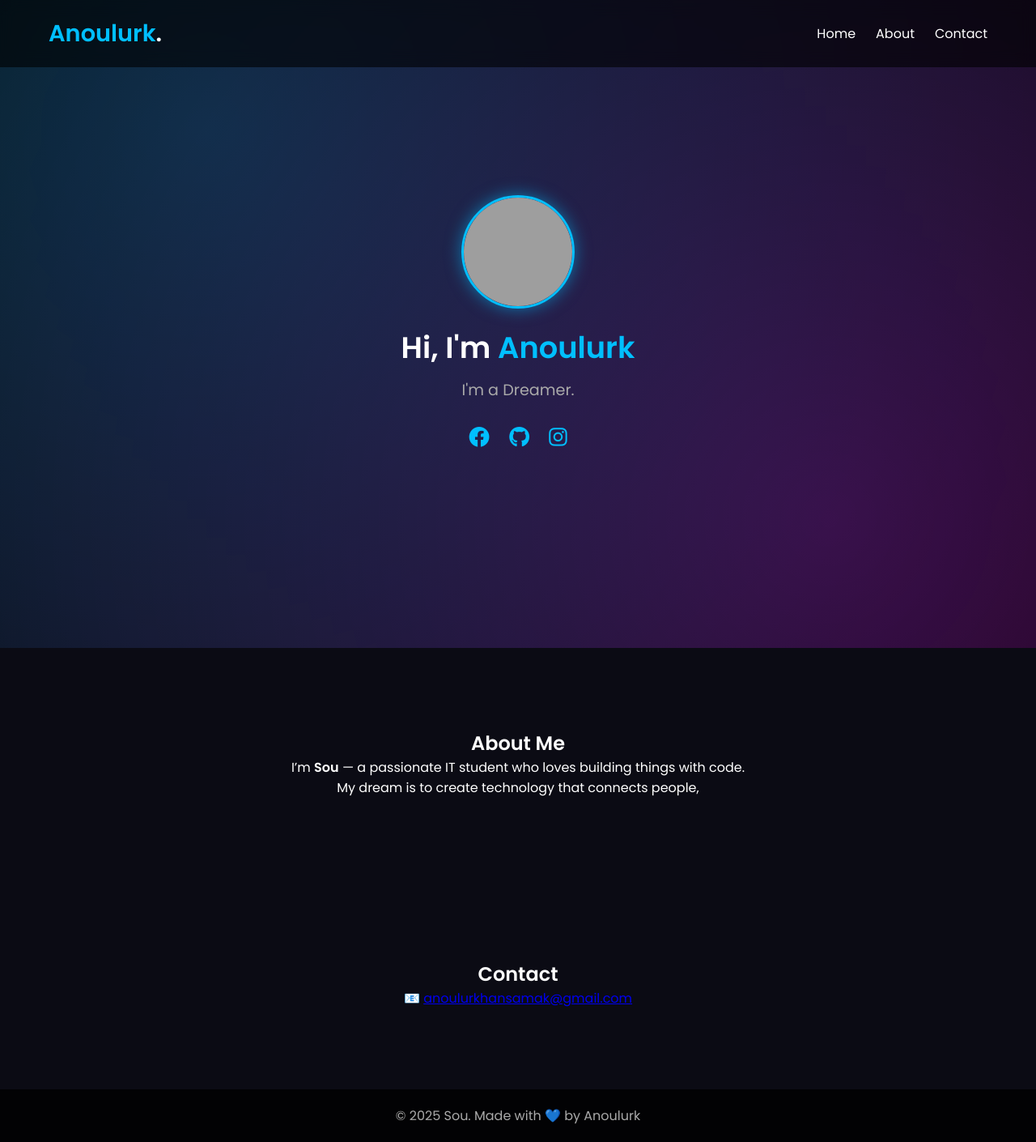
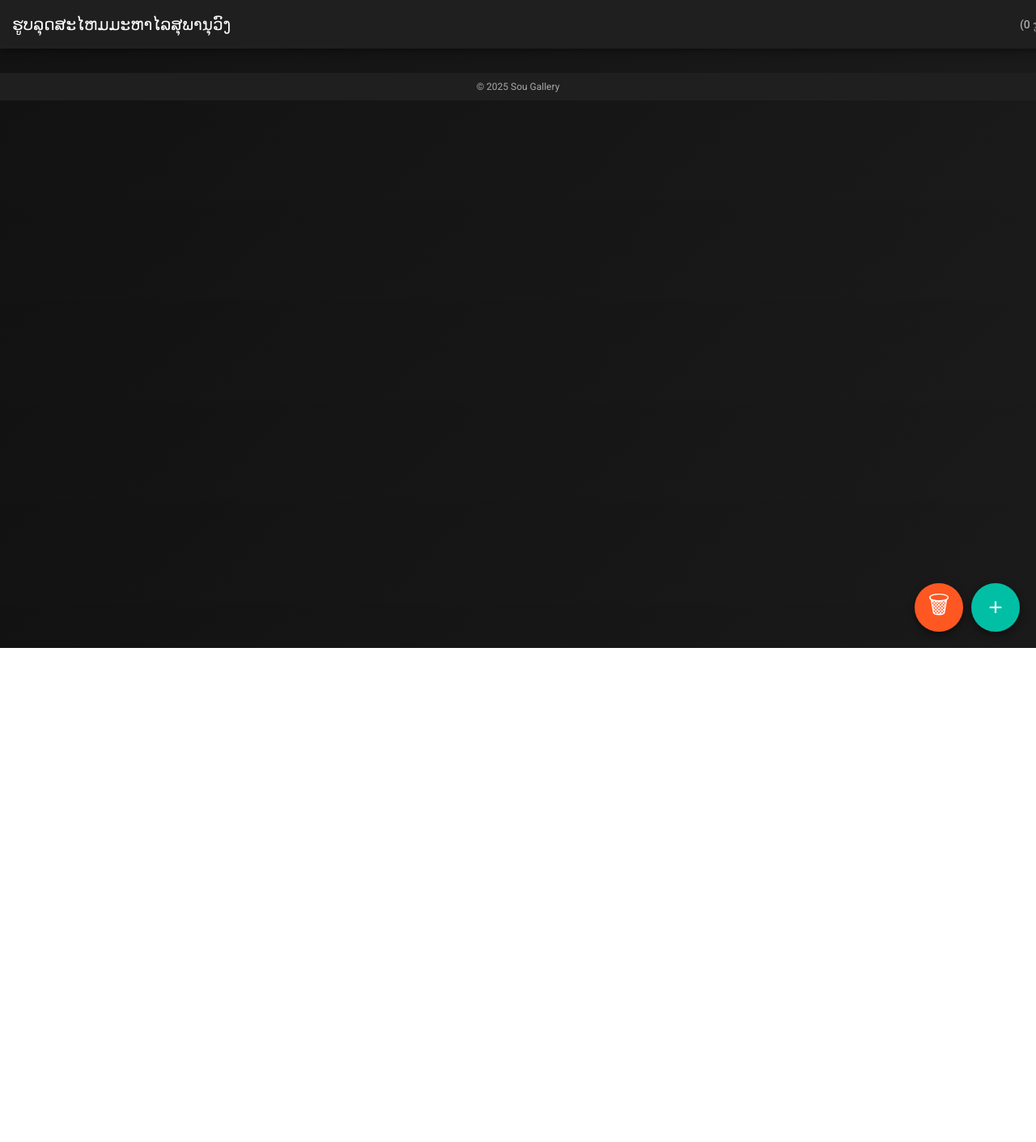
Before and after one commit to Natori628674/Natori628674.github.io, a plain HTML site: page index.html in a window 1280 px wide. Shown: the whole page at 81% size. After the commit the page ends 800 px from the top, so only its background shows below. Drawn offline with Linux system fonts and the light colour scheme; grey boxes are pictures that could not be loaded.

Commit message:
Update index.html

```diff
--- a/index.html
+++ b/index.html
@@ -1,253 +1,332 @@
 <!DOCTYPE html>
-<html lang="en">
+<html lang="th">
   <head>
     <meta charset="UTF-8" />
-    <meta name="viewport" content="width=device-width, initial-scale=1.0" />
-    <title>Sou | Portfolio</title>
+    <title>ຮູບລຸດສະໄຫມມະຫາໄລ</title>
     <link
+      href="https://fonts.googleapis.com/css2?family=Roboto:wght@400;500;700&display=swap"
       rel="stylesheet"
-      href="https://cdnjs.cloudflare.com/ajax/libs/font-awesome/6.4.2/css/all.min.css"
     />
     <style>
-      @import url("https://fonts.googleapis.com/css2?family=Poppins:wght@400;600&display=swap");
-      * {
+      body {
+        font-family: "Roboto", sans-serif;
         margin: 0;
         padding: 0;
-        box-sizing: border-box;
+        background: linear-gradient(135deg, #121212, #1a1a1a);
+        color: #fff;
       }
 
-      body {
-        font-family: "Poppins", sans-serif;
-        background: #0b0b14;
-        color: #fff;
-        overflow-x: hidden;
+      header {
+        position: fixed;
+        top: 0;
+        width: 100%;
+        height: 60px;
+        background: #1f1f1f;
+        display: flex;
+        align-items: center;
+        justify-content: space-between;
+        padding: 0 15px;
+        font-size: 20px;
+        font-weight: 500;
+        box-shadow: 0 2px 10px rgba(0, 0, 0, 0.5);
+        z-index: 100;
       }
 
-      /* 🔵 พื้นหลังนีออน */
-      .background {
+      header #total {
+        font-size: 14px;
+        color: #aaa;
+      }
+
+      main {
+        margin-top: 70px;
+        padding: 10px;
+      }
+
+      #gallery {
+        display: grid;
+        grid-template-columns: repeat(auto-fit, minmax(150px, 1fr));
+        gap: 15px;
+      }
+
+      /* ก้อนรูปสวย */
+      .image-container {
+        position: relative;
+        background: #1e1e1e;
+        border-radius: 15px;
+        overflow: hidden;
+        cursor: pointer;
+        box-shadow: 0 6px 20px rgba(0, 0, 0, 0.5);
+        transition: transform 0.3s, box-shadow 0.3s;
+        opacity: 0;
+        animation: fadeIn 0.5s forwards;
+      }
+
+      .image-container:hover {
+        transform: translateY(-5px) scale(1.03);
+        box-shadow: 0 12px 25px rgba(0, 0, 0, 0.7);
+      }
+
+      .image-container img {
+        width: 100%;
+        height: 150px;
+        object-fit: cover;
+        display: block;
+        transition: transform 0.3s;
+      }
+
+      /* ปุ่มลบ */
+      .delete-btn {
+        position: absolute;
+        top: 8px;
+        right: 8px;
+        background: rgba(255, 0, 0, 0.8);
+        border: none;
+        color: #fff;
+        width: 28px;
+        height: 28px;
+        border-radius: 50%;
+        font-weight: bold;
+        cursor: pointer;
+        display: flex;
+        justify-content: center;
+        align-items: center;
+        transition: background 0.3s;
+      }
+
+      .delete-btn:hover {
+        background: rgba(255, 0, 0, 1);
+      }
+
+      /* ปุ่มลอยอัปโหลด + ล้าง gallery */
+      .button-float {
         position: fixed;
+        bottom: 20px;
+        border-radius: 50%;
+        width: 60px;
+        height: 60px;
+        border: none;
+        color: #fff;
+        font-size: 30px;
+        cursor: pointer;
+        box-shadow: 0 4px 10px rgba(0, 0, 0, 0.4);
+        display: flex;
+        justify-content: center;
+        align-items: center;
+        z-index: 100;
+        transition: background 0.3s, transform 0.2s;
+      }
+
+      #uploadBtn {
+        background: #00bfa5;
+        right: 20px;
+      }
+      #uploadBtn:hover {
+        background: #00e5ff;
+        transform: scale(1.1);
+      }
+
+      #clearBtn {
+        background: #ff5722;
+        right: 90px;
+      }
+      #clearBtn:hover {
+        background: #ff784e;
+        transform: scale(1.1);
+      }
+
+      #upload {
+        display: none;
+      }
+
+      /* Lightbox */
+      #lightbox {
+        position: fixed;
+        display: none;
         top: 0;
         left: 0;
         width: 100%;
         height: 100%;
-        background: radial-gradient(circle at 20% 20%, #00bfff33, transparent),
-          radial-gradient(circle at 80% 80%, #ff00ff33, transparent);
-        animation: moveBg 10s ease-in-out infinite alternate;
-        z-index: -1;
+        background: rgba(0, 0, 0, 0.95);
+        justify-content: center;
+        align-items: center;
+        z-index: 200;
       }
-      @keyframes moveBg {
-        0% {
-          background-position: 0 0;
+
+      #lightbox img {
+        max-width: 90%;
+        max-height: 90%;
+        border-radius: 15px;
+        animation: fadeIn 0.4s ease;
       }
-        100% {
-          background-position: 100% 100%;
+
+      #closeLightbox {
+        position: absolute;
+        top: 20px;
+        right: 20px;
+        font-size: 30px;
+        color: #fff;
+        cursor: pointer;
+        background: rgba(0, 0, 0, 0.5);
+        border-radius: 50%;
+        width: 40px;
+        height: 40px;
+        display: flex;
+        justify-content: center;
+        align-items: center;
+      }
+
+      /* Responsive */
+      @media (max-width: 600px) {
+        #gallery {
+          grid-template-columns: repeat(auto-fit, minmax(100px, 1fr));
+          gap: 8px;
+        }
+        .image-container img {
+          height: 120px;
+        }
+        .button-float {
+          width: 50px;
+          height: 50px;
+          font-size: 26px;
         }
       }
 
-      /* 🔹 Header */
-      header {
-        position: fixed;
-        top: 0;
-        width: 100%;
-        padding: 20px 60px;
-        display: flex;
-        justify-content: space-between;
-        align-items: center;
-        background: rgba(0, 0, 0, 0.6);
-        backdrop-filter: blur(10px);
-        z-index: 10;
+      @media (max-width: 900px) {
+        #gallery {
+          grid-template-columns: repeat(auto-fit, minmax(130px, 1fr));
+          gap: 12px;
         }
-      .logo {
-        font-size: 1.8rem;
-        color: #00bfff;
+        .image-container img {
+          height: 140px;
         }
-      .logo span {
-        color: #fff;
+        .button-float {
+          width: 55px;
+          height: 55px;
+          font-size: 28px;
         }
-      .nav-links {
-        display: flex;
-        list-style: none;
-        gap: 25px;
-      }
-      .nav-links a {
-        text-decoration: none;
-        color: #fff;
-        transition: color 0.3s;
-      }
-      .nav-links a:hover {
-        color: #00bfff;
       }
 
-      /* 🌟 Hero Section */
-      .hero {
-        height: 100vh;
-        display: flex;
-        flex-direction: column;
-        align-items: center;
-        justify-content: center;
-        text-align: center;
-        padding: 0 20px;
+      @keyframes fadeIn {
+        from {
+          opacity: 0;
+          transform: scale(0.9);
         }
-      .avatar {
-        width: 140px;
-        height: 140px;
-        border-radius: 50%;
-        border: 3px solid #00bfff;
-        margin-bottom: 20px;
-        box-shadow: 0 0 20px #00bfff88;
+        to {
+          opacity: 1;
+          transform: scale(1);
         }
-      .hero h2 {
-        font-size: 2.3rem;
-      }
-      .hero span {
-        color: #00bfff;
-      }
-      .typing {
-        font-size: 1.2rem;
-        margin-top: 10px;
-        color: #aaa;
       }
 
-      /* 🔗 Social */
-      .social-links {
-        margin-top: 25px;
-      }
-      .social-links a {
-        color: #00bfff;
-        font-size: 1.6rem;
-        margin: 0 10px;
-        transition: transform 0.3s, color 0.3s;
-      }
-      .social-links a:hover {
-        color: #fff;
-        transform: scale(1.2);
-      }
-
-      /* 🧩 Sections */
-      .about,
-      .contact {
-        padding: 100px 20px;
-        max-width: 800px;
-        margin: auto;
-        text-align: center;
-      }
-      .fade-in {
-        opacity: 0;
-        transform: translateY(40px);
-        transition: opacity 1s ease-out, transform 1s ease-out;
-      }
-      .fade-in.show {
-        opacity: 1;
-        transform: translateY(0);
-      }
-
-      /* ⚙️ Footer */
       footer {
         text-align: center;
-        padding: 20px;
-        background: rgba(0, 0, 0, 0.8);
+        padding: 10px 0;
         color: #aaa;
-      }
-
-      /* 📱 Responsive */
-      @media (max-width: 768px) {
-        header {
-          flex-direction: column;
-          gap: 10px;
-        }
-        .nav-links {
-          flex-wrap: wrap;
-          justify-content: center;
-        }
-        .hero h2 {
-          font-size: 1.8rem;
-        }
+        font-size: 12px;
+        background: #1f1f1f;
       }
     </style>
   </head>
   <body>
-    <div class="background"></div>
+    <header>ຮູບລຸດສະໄຫມມະຫາໄລສຸພານຸວົງ<span id="total"></span></header>
 
-    <header>
-      <h1 class="logo">Anoulurk<span>.</span></h1>
-      <ul class="nav-links">
-        <li><a href="#home">Home</a></li>
-        <li><a href="#about">About</a></li>
-        <li><a href="#contact">Contact</a></li>
-      </ul>
-    </header>
+    <main>
+      <div id="gallery"></div>
+    </main>
 
-    <section id="home" class="hero">
-      <img
-        src="https://i.ibb.co/S6rvxH8/avatar.png"
-        alt="Sou Avatar"
-        class="avatar"
-      />
-      <h2>Hi, I'm <span>Anoulurk</span></h2>
-      <p class="typing"></p>
-      <div class="social-links">
-        <a href="#" target="_blank"><i class="fab fa-facebook"></i></a>
-        <a href="#" target="_blank"><i class="fab fa-github"></i></a>
-        <a href="#" target="_blank"><i class="fab fa-instagram"></i></a>
+    <input type="file" id="upload" multiple accept="image/*" />
+    <button id="uploadBtn" class="button-float">+</button>
+    <button id="clearBtn" class="button-float">🗑</button>
+
+    <div id="lightbox">
+      <img src="" alt="Full View" />
+      <div id="closeLightbox">&times;</div>
     </div>
-    </section>
 
-    <section id="about" class="about fade-in">
-      <h2>About Me</h2>
-      <p>
-        I’m <strong>Sou</strong> — a passionate IT student who loves building
-        things with code.<br />
-        My dream is to create technology that connects people,
-      </p>
-    </section>
-
-    <section id="contact" class="contact fade-in">
-      <h2>Contact</h2>
-      <p>📧 <a href="mailto:sou@example.com">anoulurkhansamak@gmail.com</a></p>
-    </section>
-
-    <footer>
-      <p>© 2025 Sou. Made with 💙 by Anoulurk</p>
-    </footer>
+    <footer>© 2025 Sou Gallery</footer>
 
     <script>
-      const texts = ["a Developer.", "a Dreamer.", "a Creator."];
-      let index = 0,
-        charIndex = 0,
-        deleting = false;
+      const uploadInput = document.getElementById("upload");
+      const uploadBtn = document.getElementById("uploadBtn");
+      const clearBtn = document.getElementById("clearBtn");
+      const gallery = document.getElementById("gallery");
+      const lightbox = document.getElementById("lightbox");
+      const lightboxImg = lightbox.querySelector("img");
+      const closeLightbox = document.getElementById("closeLightbox");
+      const totalSpan = document.getElementById("total");
 
-      function type() {
-        const typing = document.querySelector(".typing");
-        if (!typing) return;
+      let images = JSON.parse(localStorage.getItem("images") || "[]");
 
-        const word = texts[index];
-        typing.textContent = "I'm " + word.substring(0, charIndex);
-
-        if (!deleting && charIndex < word.length) {
-          charIndex++;
-          setTimeout(type, 100);
-        } else if (deleting && charIndex > 0) {
-          charIndex--;
-          setTimeout(type, 50);
-        } else {
-          deleting = !deleting;
-          if (!deleting) index = (index + 1) % texts.length;
-          setTimeout(type, 1200);
+      function saveImages() {
+        localStorage.setItem("images", JSON.stringify(images));
       }
+      function updateTotal() {
+        totalSpan.textContent = `(${images.length} รูป)`;
       }
 
-      document.addEventListener("DOMContentLoaded", () => {
-        type();
-        const fadeEls = document.querySelectorAll(".fade-in");
-        window.addEventListener("scroll", () => {
-          fadeEls.forEach((el) => {
-            const rect = el.getBoundingClientRect();
-            if (rect.top < window.innerHeight - 100) {
-              el.classList.add("show");
+      function renderGallery() {
+        gallery.innerHTML = "";
+        images.forEach((src, index) => {
+          const container = document.createElement("div");
+          container.className = "image-container";
+
+          const img = document.createElement("img");
+          img.src = src;
+          img.addEventListener("click", () => {
+            lightbox.style.display = "flex";
+            lightboxImg.src = src;
+          });
+
+          const delBtn = document.createElement("button");
+          delBtn.className = "delete-btn";
+          delBtn.textContent = "×";
+          delBtn.addEventListener("click", (e) => {
+            e.stopPropagation();
+            images.splice(index, 1);
+            saveImages();
+            renderGallery();
+          });
+
+          container.appendChild(img);
+          container.appendChild(delBtn);
+          gallery.appendChild(container);
+        });
+        updateTotal();
       }
+
+      // ปุ่มอัปโหลด
+      uploadBtn.addEventListener("click", () => uploadInput.click());
+
+      uploadInput.addEventListener("change", () => {
+        const files = Array.from(uploadInput.files);
+        files.forEach((file) => {
+          const reader = new FileReader();
+          reader.onload = (e) => {
+            images.push(e.target.result);
+            saveImages();
+            renderGallery();
+          };
+          reader.readAsDataURL(file);
         });
+        uploadInput.value = "";
       });
+
+      // ปุ่มล้าง gallery
+      clearBtn.addEventListener("click", () => {
+        images = [];
+        saveImages();
+        renderGallery();
       });
+
+      // ปิด Lightbox
+      closeLightbox.addEventListener(
+        "click",
+        () => (lightbox.style.display = "none")
+      );
+      lightbox.addEventListener("click", (e) => {
+        if (e.target === lightbox) lightbox.style.display = "none";
+      });
+
+      renderGallery();
     </script>
   </body>
 </html>
```
Lines whose indentation alone changed are shown as unchanged.
